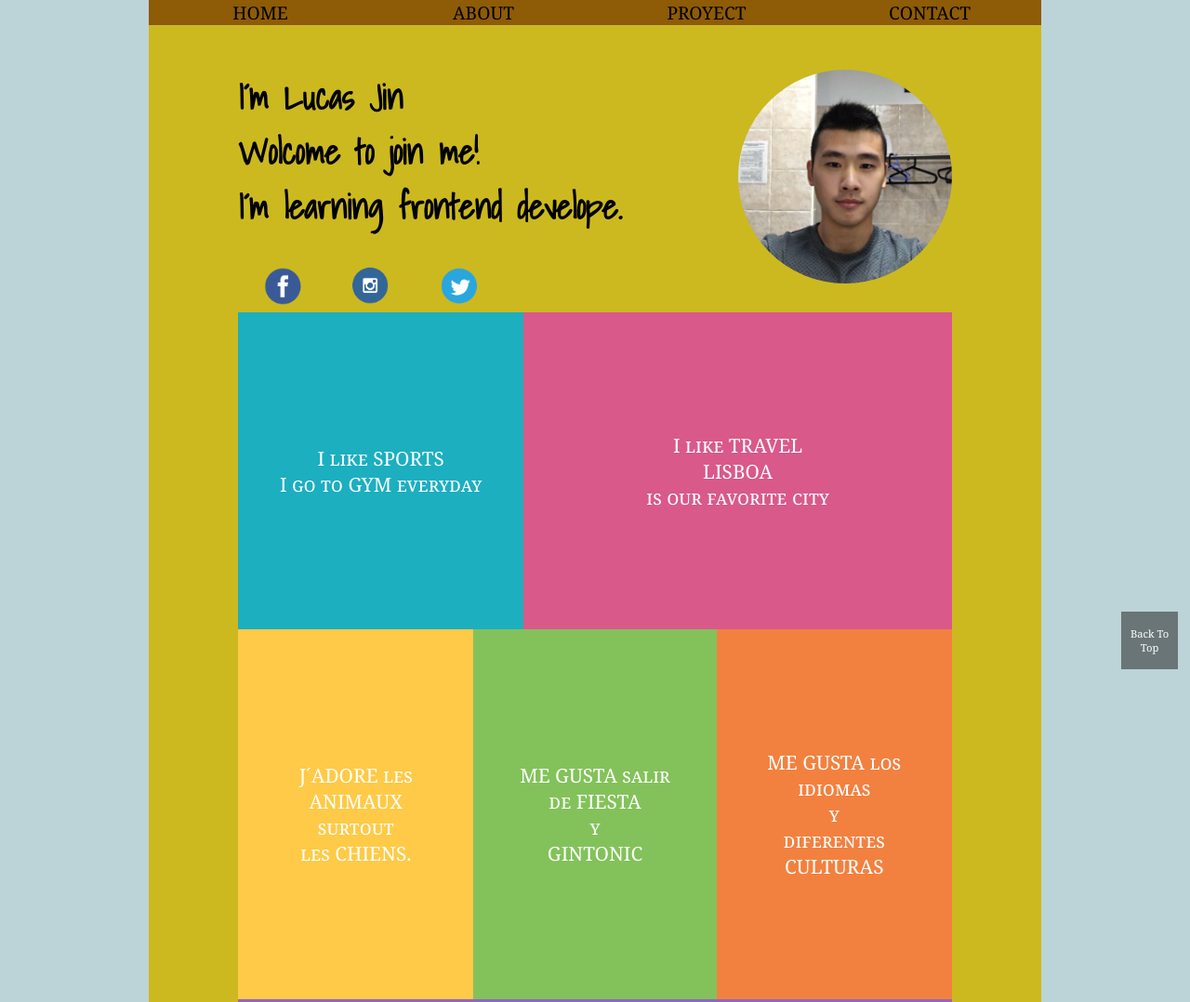
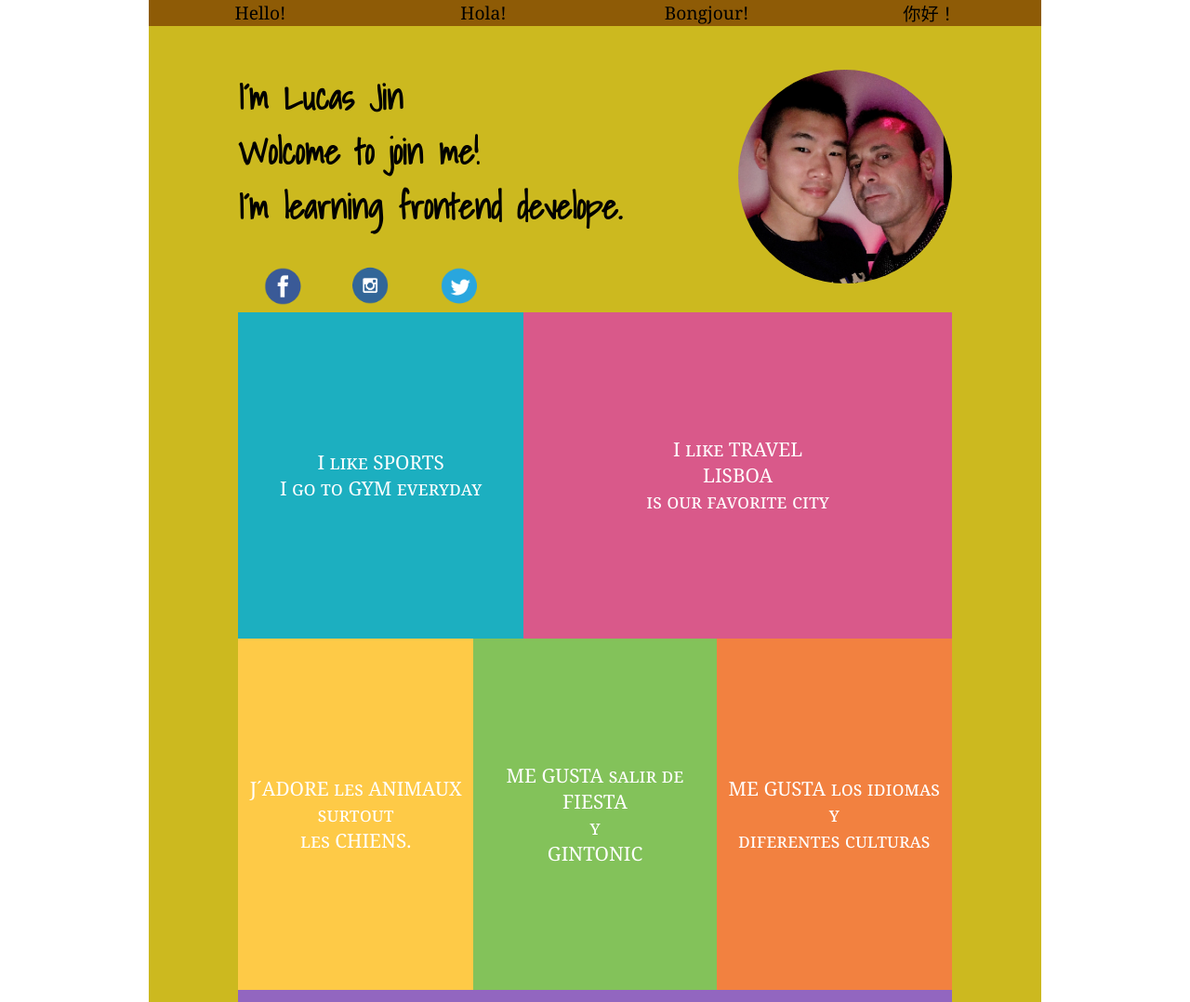
Before and after one commit to lucas1004jx/lucas1004jx.github.io, a plain HTML site: page index.htm in a window 1280 px wide. Shown: the top 1078 px of the page at 93% size. Drawn offline with Linux system fonts and the light colour scheme.

Commit message:
Add files via upload
back to 10 days ago

```diff
--- a/index.htm
+++ b/index.htm
@@ -3,21 +3,21 @@
 <html>
     <head>
     <meta charset="utf-8">
-    <meta name="viewport" content="width=device-width,initial-scale=1.0">
+    <meta name="viewport" conten="width=device-width,inicial-scale=1.0">
     <title>Portfolio of Lucas Jin</title>
     <link href="main.css" rel="stylesheet" type="text/css">
 
     </head>
 
-    <body id="mainPage">
+    <body>
       <header>
-          <nav id="#top">
-              <div class="nav" id="home"><a href="#mainPage">HOME</a></div>
-              <div class="nav">ABOUT</div>
-              <div class="nav">PROYECT</div>
-              <div class="nav">CONTACT</div>
+          <nav>
+              <div class="nav">Hello!</div>
+              <div class="nav">Hola!</div>
+              <div class="nav">Bongjour!</div>
+              <div class="nav">你好！</div>
           </nav>
-          <h1 class="header"><img src="image/luiquimati.jpg" class="perfil" width=30% id="perfil">I´m Lucas Jin
+          <h1 class="header"><img src="image/luiquimati.jpg" class="perfil" width=30%>I´m Lucas Jin
           <br>Wolcome to join me!<br>I´m learning frontend develope.</h1>
         </header>
         <!--<article>
@@ -78,7 +78,7 @@
             <div class="box2">I like TRAVEL<br> LISBOA <br>is our favorite city</div>
             <div class="box3">J´ADORE les ANIMAUX<br>surtout<br> les CHIENS.</div>
             <div class="box4">ME GUSTA salir de FIESTA <br>y <br>GINTONIC</div>
-            <div class="box5">ME GUSTA los idiomas <br>y<br> diferentes CULTURAS</div>
+            <div class="box5">ME GUSTA los idiomas <br>y<br> diferentes culturas</div>
             <div class="box6">I´m learning Frontend develope</div>
 
 
@@ -99,13 +99,9 @@
                 </q><br>― Oscar Wilde</p>
         </footer>
 
-        <div id=toTop>
-            <p><a href="#top">Back To <br>Top</a></p>
-        </div>
 
 
 
-        <script src="script.js"></script>
     </body>
 
 
--- a/main.css
+++ b/main.css
@@ -20,7 +20,7 @@ html,body,h1,h2,article,footer,div{
 /*body style*/
 html{
 
-    background:rgba(123,171,178,0.5);
+    background:#fff;
 }
 
 body{
@@ -41,16 +41,6 @@ nav {
     position:absolute;
     top:0;
     font-size:1.5vw;
-    /*font-family:Shadows Into Light;
-    text-shadow:
-        -2px -2px 10px #fff,
-        2px 2px 10px #fff,
-        0 0 20px #CCB91F,
-        0 0 40px #CCB91F,
-        0 0 60px #CCB91F,
-        0 0 80px #CCB91F,
-        0 0 100px #CCB91F
-    ;*/
 }
 
 .nav{
@@ -59,10 +49,6 @@ nav {
 
 }
 
-#home a{
-    text-decoration: none;
-    color:#000;
-}
 /*header style*/
 header{
 
@@ -185,27 +171,11 @@ footer{
     font-size:3vw;
 
 }
-
-/*back to the top*/
-#toTop{
-    display:none;
-    text-align: center;
-    padding:5px 10px;
-    position: fixed;
-    right:1%;
-    bottom:10%;
-    font-size: .7em;
-    background: rgba(22,22,22,.5);
-}
-#toTop a{
-    text-decoration: none;
-    color:#fff;
-}
-
 /*desktop*/
 @media only screen and (min-width:769px){
 body{
     max-width:960px;
+    max-height:3000px;
 
 }
 
@@ -219,7 +189,7 @@ body{
     }
 
     article div{
-        padding:5%;
+        padding:10px;
     }
 
     .box1,.box2, .box6{
@@ -236,25 +206,10 @@ body{
 
 }
 
-/*tablet*/
-/*@media only screen and (min-width:481px) and (max-width:768px){
-    #toTop{
-        font-size: 0.6em;
-        padding:2px 5px;
-    }
-
-}
-*/
 /*mobile*/
 @media only screen and (max-width:480px){
 
     .header{
         font-size:1.em;
     }
-
-    #toTop{
-        font-size: 0.4em;
-        padding:2px 5px;
-    }
-
 }
```
